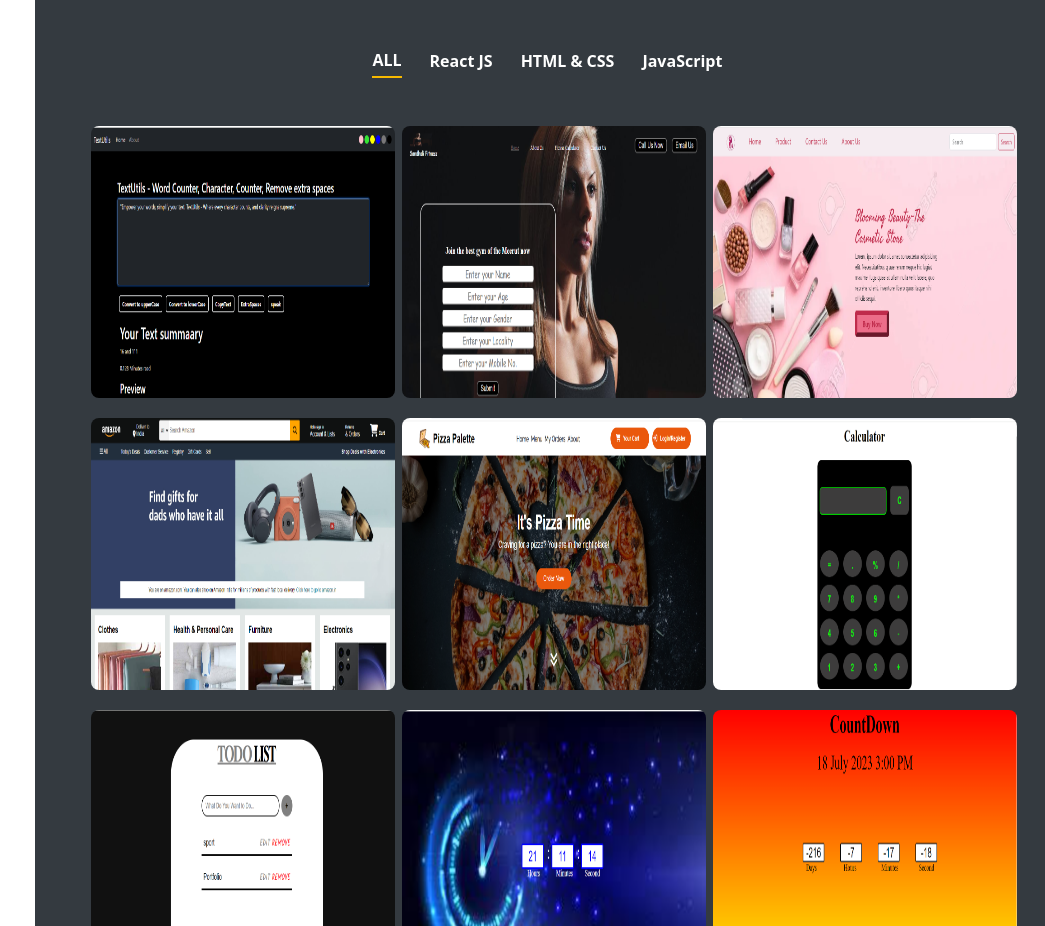
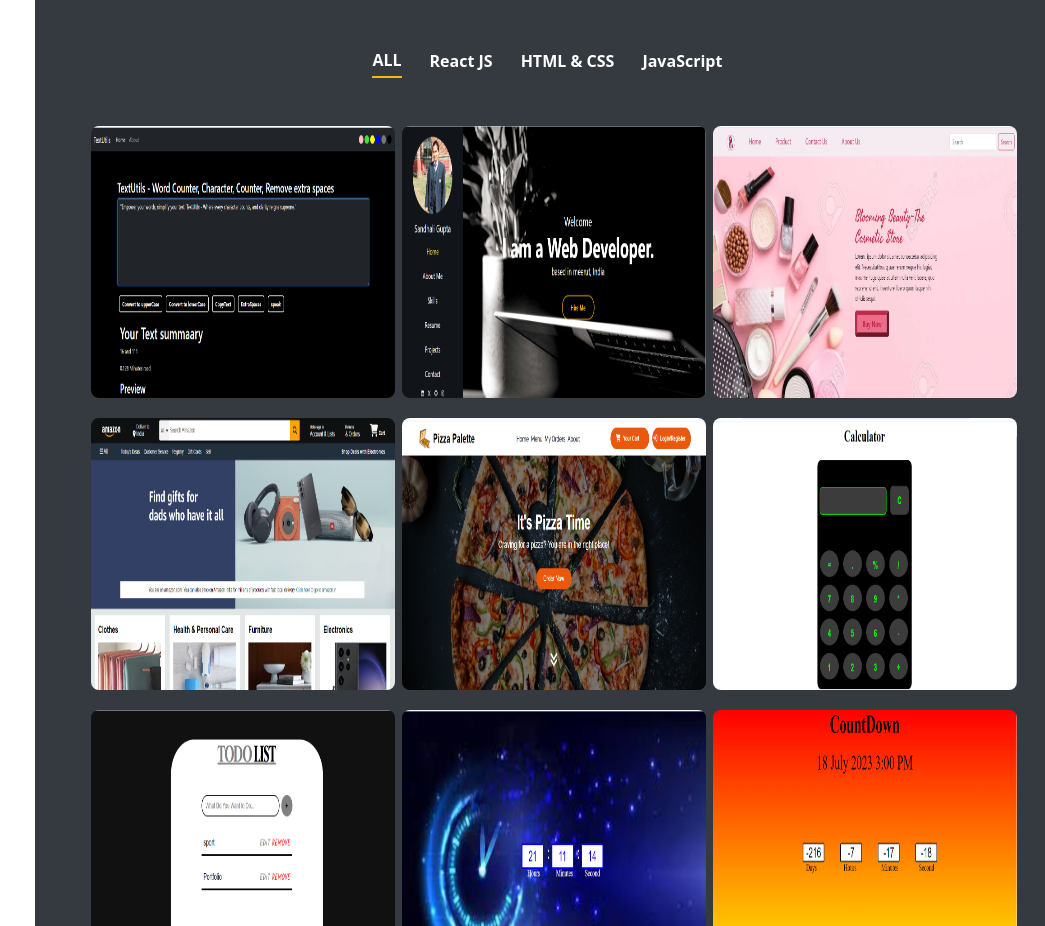
Before and after one commit to sandhaligupta18/PortfolioReact, a React (Create React App) app: page / in a window 1280 px wide. Shown: the part 3600-4526 px from the top of the page, without its empty margins (235-1280 px from the left). Built offline with nearby package versions, Linux system fonts and the light colour scheme; the HTML template or start-up script is replaced by a standard one.

Commit message:
add one more project

```diff
--- a/src/components/Projects/Projects.jsx
+++ b/src/components/Projects/Projects.jsx
@@ -6,7 +6,7 @@ import productlanding from '../Assets/Screenshot (156).png';
 import Amazon from '../Assets/Screenshot (157).png';
 import DigitalClock from '../Assets/Screenshot (158).png';
 import CountDown from '../Assets/Screenshot (159).png';
-import gym from '../Assets/Screenshot (160).png';
+import gym from '../Assets/Screenshot (164).png';
 import todo from '../Assets/Screenshot (162).png';
 import calculator from  '../Assets/Screenshot (163).png'
 import MyProjects from '../../Cards/MyProjects';
@@ -38,7 +38,7 @@ function Projects() {
                             {
                                 proj === "All" && <div className='grid gap-5 md:gap-5 lg:gap-5 pb-14 sm:grid-cols-1 md:grid-cols-2 lg:grid-cols-3 justify-center align-items-center md:mx-14  lg:mx-14' >
                                     <MyProjects src={textutil} href="https://text-utils-beryl.vercel.app/" name="TextUtils" content="Developed a personalized text utility application with React, featuring text transformation functionalities such as upper/lowercase conversion, space removal,text-to-speech,etc, with customizable color buttons." />
-                                    <MyProjects src={gym} href="https://gym-chi-one.vercel.app/" name="Portfolio" content="Crafted with React and Tailwind CSS to showcase my expertise, projects, education, certification and experience in one dynamic portfolio." />
+                                    <MyProjects src={gym} href="https://portfolio-react-kohl-chi.vercel.app/" name="Portfolio" content="Crafted with Reactjs and Tailwind CSS to showcase my expertise, projects, education, certification and experience in one dynamic portfolio." />
                                     <MyProjects src={productlanding} href="https://product-landing-gamma.vercel.app/" name="Product Landing" content="Crafted a dynamic cosmetics product landing page solely through HTML and CSS, emphasizing a seamless user interface design to showcase all products elegantly" />
                                     <MyProjects src={Amazon} href="https://amazon-clone-zeta-ecru-75.vercel.app/" name="Amazon Clone" content="Engineered a responsive Amazon clone leveraging HTML and CSS, prioritizing meticulous UI design to replicate the e-commerce giant's interface." />
                                     <MyProjects src={pizzapallete} href="https://pizzapalette.vercel.app/" name="PizzaPallete" content="Developed a captivating layout for Pizza Palette, integrating HTML, CSS, and JavaScript to offer users an engaging experience, including easy-to-use features for ordering pizzas and seamless login/signup pages." />
```
Also changed, not shown: src/components/Assets/Screenshot (164).png (added).
